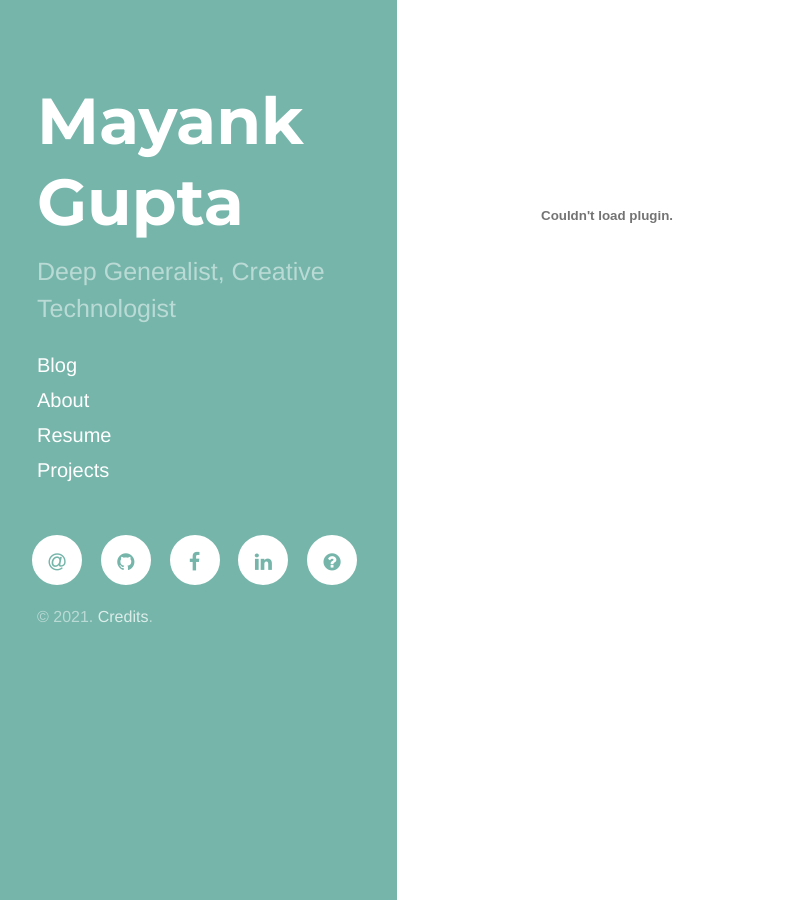
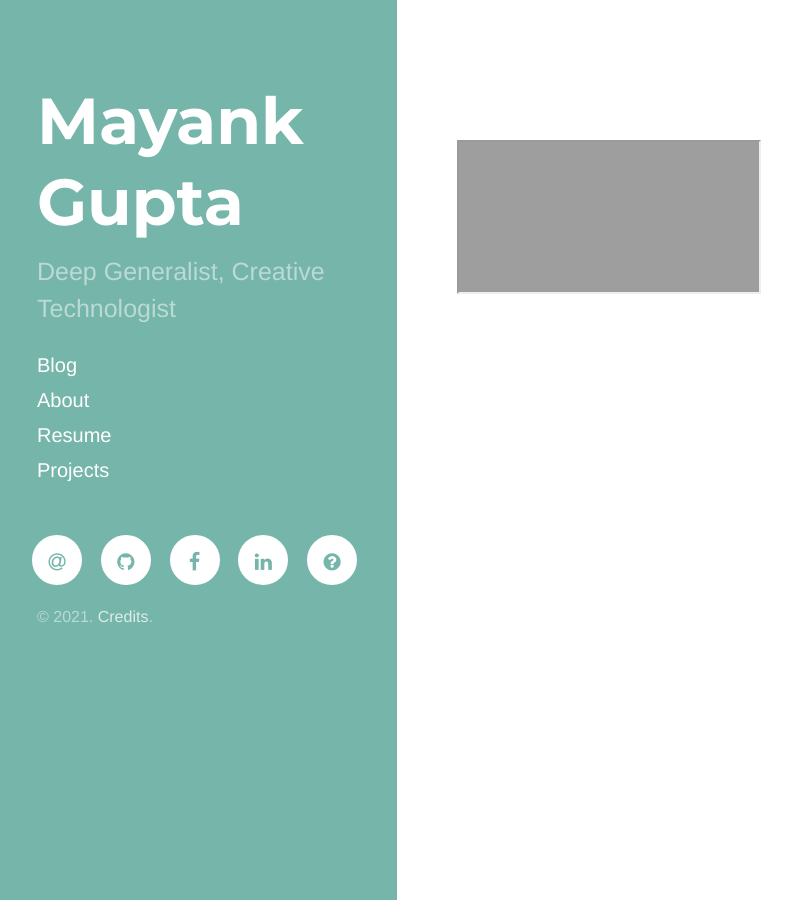
Before and after one commit to arcruiton/mayankgupta.gq, a Jekyll site: the page built from resume/index.md, in a window 1280 px wide. Shown: the whole page, without its empty margins (3-795 px from the left). Built offline with Jekyll 4.4.1, drawn with Linux system fonts in a browser that asks for light colours; nearby versions of some CDN libraries; our own code applies the rules of GitHub Pages for plain Markdown files.

Commit message:
Update index.md

```diff
--- a/resume/index.md
+++ b/resume/index.md
@@ -1 +1 @@
-<embed src="http://mayank.gq/resume/1resume.pdf"/>
+<iframe src="http://mayank.gq/resume/1resume.pdf"/>
```
